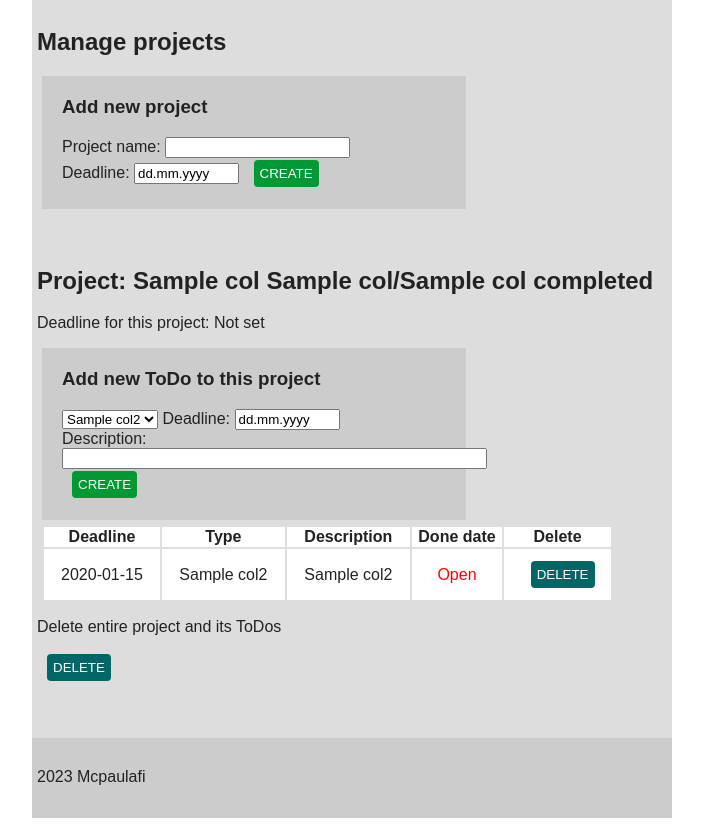
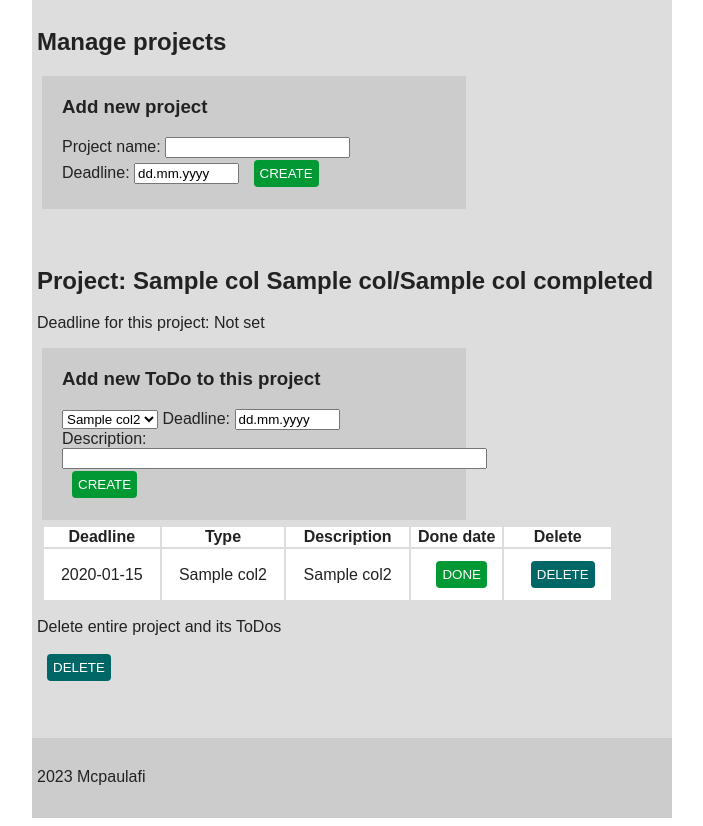
Before and after one commit to mcpaulafi/Todotoday, a Flask app: template templates/manage.html in a window 1280 px wide. Shown: the part 141-967 px from the top of the page, without its empty margins (288-991 px from the left). Run offline with Flask 3, Linux system fonts and the light colour scheme; the visitor is signed in with stand-in values (Sample User, id 1); the template is opened without the code that fills it: most values are stand-ins (such as "Sample title", 1, 10 or a date in 2020).

Commit message:
Added Done-submit to project page.

```diff
--- a/templates/manage.html
+++ b/templates/manage.html
@@ -53,7 +53,15 @@
                         <td> {{ col2[3].strftime("%d.%m.%Y") }} </td>
                         <td> {{ col2[4] }} </td>
                         <td>{{ col2[5] }} </td>
-                        <td> {% if col2[6] %} <span class="done">{{ col2[6].strftime("%d.%m.%Y") }}</span> {% else %} <span class="open">Open</span> {% endif %}</td>
+                        <td> {% if col2[6] %}
+                                <span class="done">{{ col2[6].strftime("%d.%m.%Y") }}</span>
+                            {% else %}
+                                <form action="/manage" method="POST">
+                                    <input type="hidden" name="form_type" value="done_todo">
+                                    <input type="hidden" name="todo_id" value="{{ col2[2] }}">
+                                <input type="submit" class="done" value="DONE">
+                                </form>
+                            {% endif %}</td>
                         <td>
                             <form action="/manage" method="POST">
                                 <input type="hidden" name="form_type" value="delete_todo">
```
Also changed, not shown: todos.py (+2 -5 lines).
